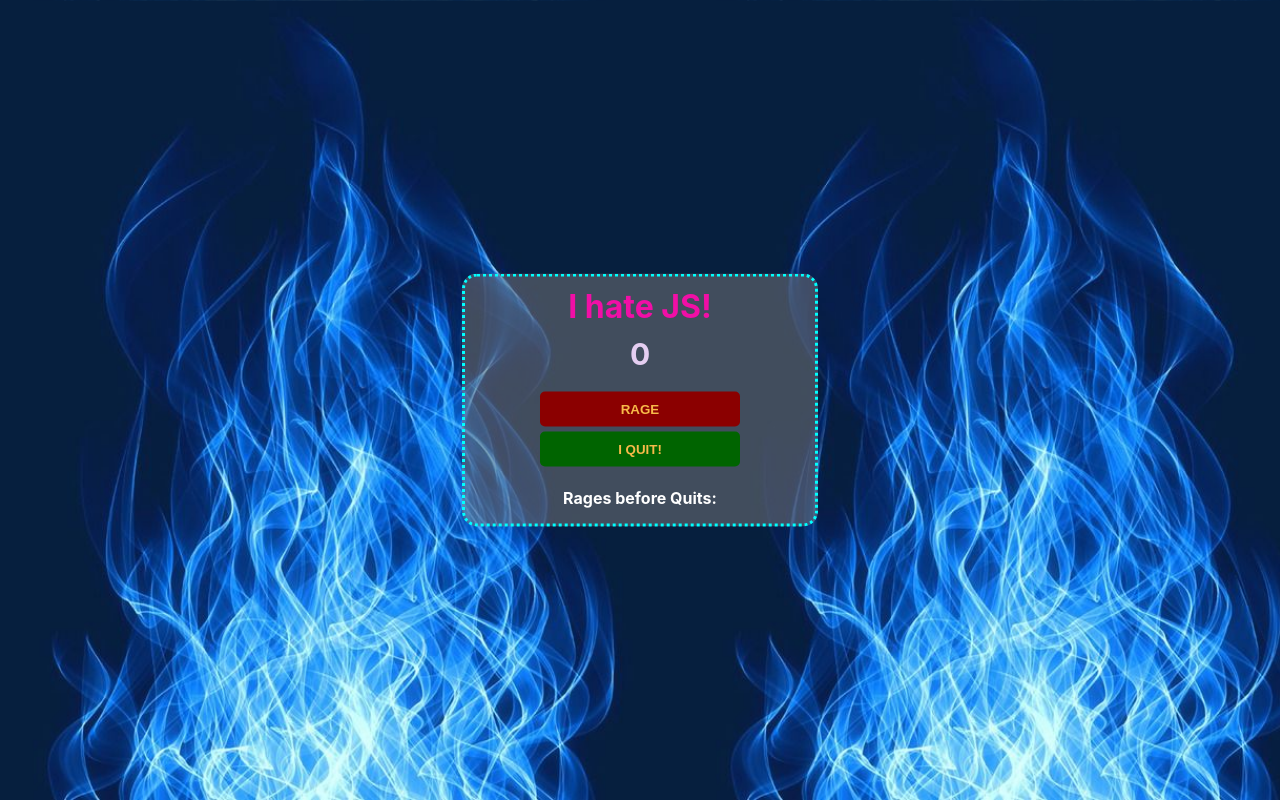
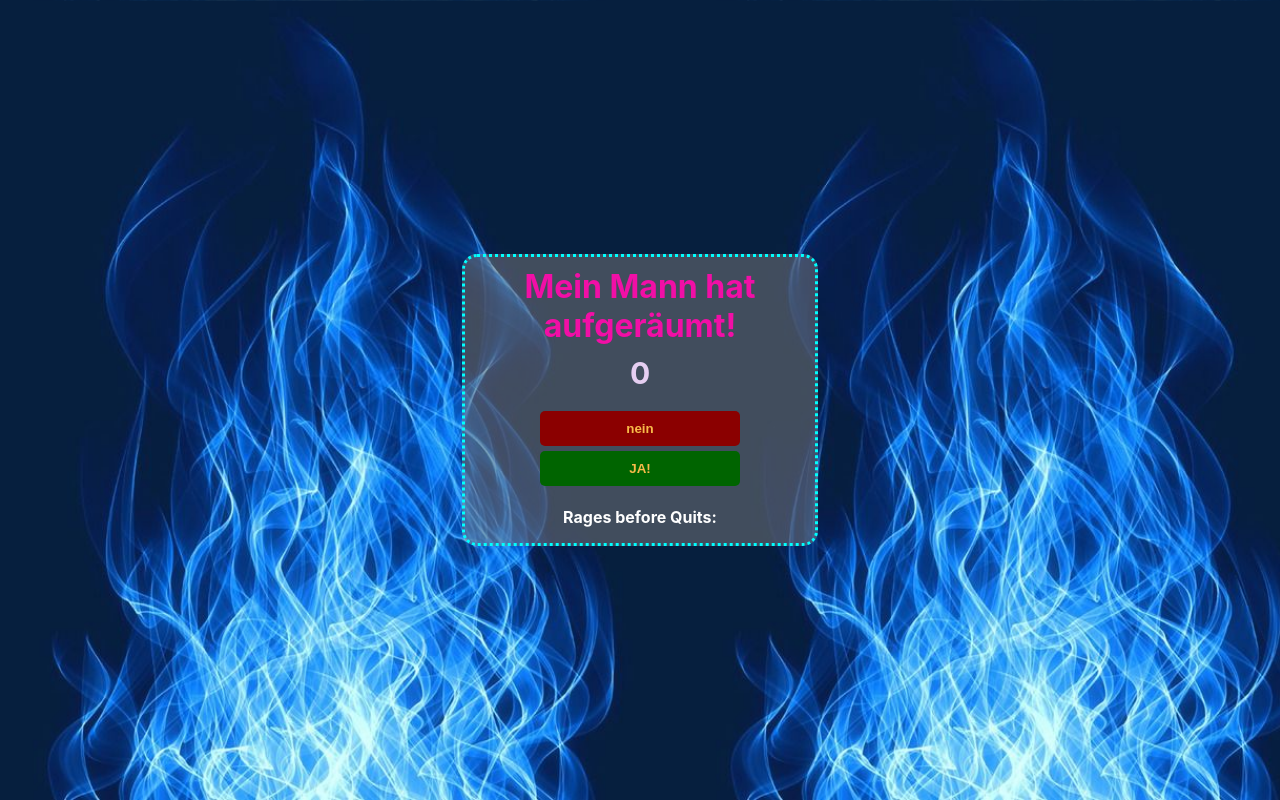
Before and after one commit to lavather/ragequit-Buttons, a plain HTML site: page index.html in a window 1280 px wide. Drawn offline with Linux system fonts and the light colour scheme.

Commit message:
Update index.html

```diff
--- a/index.html
+++ b/index.html
@@ -4,10 +4,10 @@
     </head>
     <body>
         <div class="container">
-        <h1>I hate JS!</h1>
+        <h1>Mein Mann hat aufgeräumt!</h1>
         <h2 id="count">0</h2>
-        <button id="increment-btn" onclick="increment()">RAGE</button>
-        <button id="save-btn" onclick="save()">I QUIT!</button>
+        <button id="increment-btn" onclick="increment()">nein</button>
+        <button id="save-btn" onclick="save()">JA!</button>
         <p id="lastNumber">Rages before Quits: </p>
         <script src="main.js"></script>
         </div>
```
